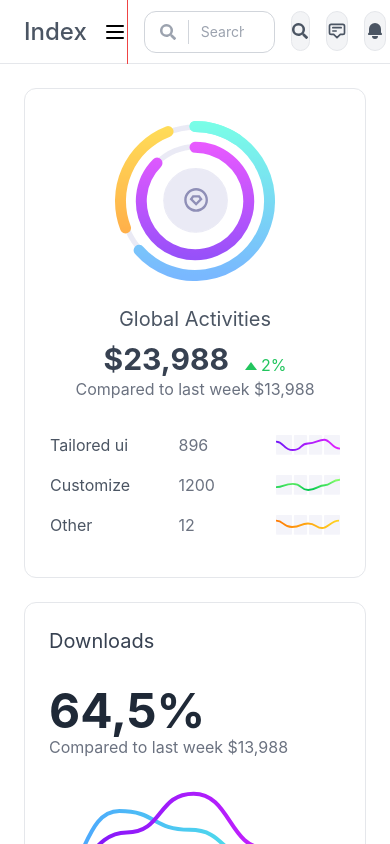
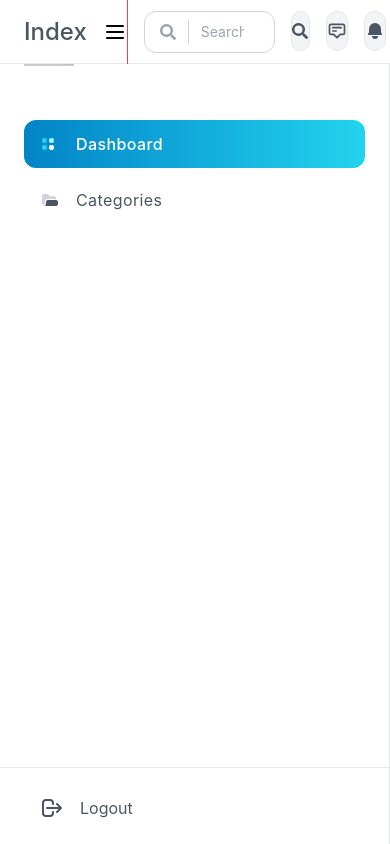
Before and after one commit to j3rr7/nextjs-hotel-project, a Next.js app: page /dashboard in a window 390 px wide. Shown: the top 844 px of the page. Built offline with nearby package versions, Linux system fonts and the light colour scheme.

Commit message:
Update Button State

```diff
--- a/components/Home.js
+++ b/components/Home.js
@@ -11,12 +11,17 @@ export function DashboardWrapper({children, PageProp}) {
 }
 
 export default function Home({children}) {
-  const [menu, setMenu] = useState(false);
+  const [isMenuHidden, setMenuHidden] = useState(false);
+
+  const toggleMenu = () => {
+    setMenuHidden(!isMenuHidden);
+  };
+
   return (
     <>
-      <Navbar settingMenu={menu}/>
+      <Navbar isMenuHidden={isMenuHidden}/>
       <DashboardWrapper>
-        <Menu settingMenu={menu} settingSetMenu={setMenu}/>
+        <Menu setMenuHidden={toggleMenu}/>
         {children}
       </DashboardWrapper>
     </>
--- a/components/Menu.js
+++ b/components/Menu.js
@@ -1,16 +1,15 @@
 import React, { useState } from 'react';
 
-export default function Menu({children, PageProp, settingMenu, settingSetMenu}) {
+export default function Menu({ setMenuHidden }) {
 
   return (
     <div className="sticky z-10 top-0 h-16 border-b bg-white lg:py-2.5">
-      {console.log(settingMenu)}
           <div className="px-6 flex items-center justify-between space-x-4 2xl:container">
             <h5 className="text-2xl text-gray-600 font-medium lg:block" hidden="">
               Index
             </h5>
             <button
-              onClick={() => settingSetMenu(!settingMenu)}
+              onClick={setMenuHidden}
               className="w-12 h-16 -mr-2 border-r lg:hidden border-red-500"
             >
               <svg
--- a/components/Navbar.js
+++ b/components/Navbar.js
@@ -18,12 +18,12 @@ const ItemWrapper = ({children, condition, prop}) => {
   );
 }
 
-export default function Navbar() {
+export default function Navbar({ isMenuHidden }) {
   const router = useRouter();
 
   return (
     <aside
-      className="ml-[-100%] fixed z-10 top-0 pb-3 px-6 w-full flex flex-col justify-between h-screen border-r bg-white transition duration-300 md:w-4/12 lg:ml-0 lg:w-[25%] xl:w-[20%] 2xl:w-[15%]">
+      className={ (isMenuHidden ? "ml-[-100%] " : " ") + "fixed z-10 top-0 pb-3 px-6 w-full flex flex-col justify-between h-screen border-r bg-white transition duration-300 md:w-4/12 lg:ml-0 lg:w-[25%] xl:w-[20%] 2xl:w-[15%]" }>
       <div>
         <div className="-mx-6 px-6 py-4">
           <Link href="/" title="home">
```
